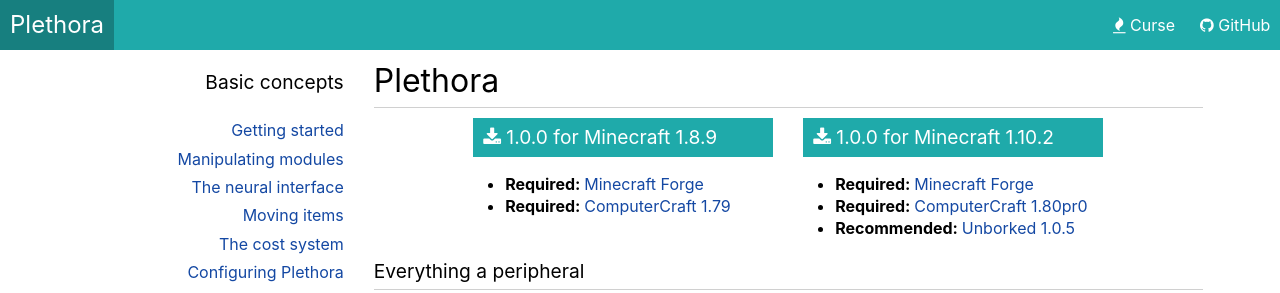
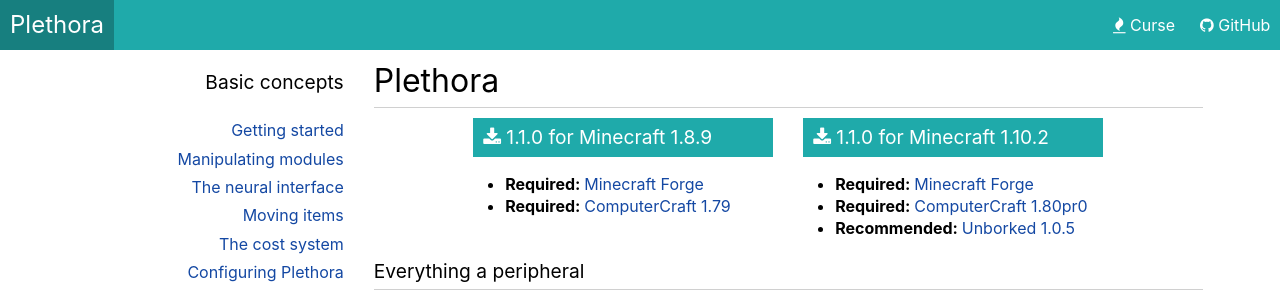
Before and after one commit to SquidDev-CC/plethora, a Jekyll site: the page built from index.html, in a window 1280 px wide. Shown: the top 293 px of the page. Built offline with Jekyll 4.4.1, drawn with Linux system fonts in a browser that asks for light colours.

```diff
--- a/index.html
+++ b/index.html
@@ -6,10 +6,10 @@ layout: text
 <div class="download">
 	<div class="version">
 		<h3>
-			<a href="https://minecraft.curseforge.com/projects/plethora-peripherals/files/2362123/download">
+			<a href="https://minecraft.curseforge.com/projects/plethora-peripherals/files/2379042/download">
 				<span class="fa fa-download" aria-hidden="true"></span>
 				<span class="aria-hint">Download</span>
-				1.0.0 for Minecraft 1.8.9
+				1.1.0 for Minecraft 1.8.9
 			</a>
 		</h3>
 		<ul>
@@ -19,10 +19,10 @@ layout: text
 	</div>
 	<div class="version">
 		<h3>
-			<a href="https://minecraft.curseforge.com/projects/plethora-peripherals/files/2362124/download">
+			<a href="https://minecraft.curseforge.com/projects/plethora-peripherals/files/2379044/download">
 				<span class="fa fa-download" aria-hidden="true"></span>
 				<span class="aria-hint">Download</span>
-				1.0.0 for Minecraft 1.10.2
+				1.1.0 for Minecraft 1.10.2
 			</a>
 		</h3>
 		<ul>
```
